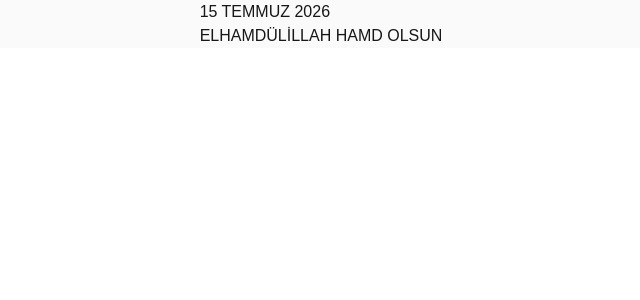
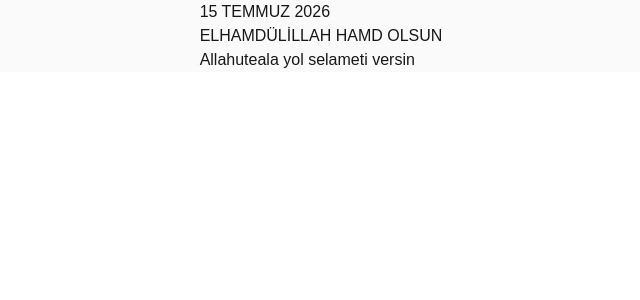
Before and after one commit to habipyilmaz/namaz-vds, a Next.js app: page / in a window 1280 px wide. Shown: the top 300 px of the page, without its empty margins (319-959 px from the left). Built offline with nearby package versions, Linux system fonts and the light colour scheme.

Commit message:
deploy remote testi

```diff
--- a/src/app/page.js
+++ b/src/app/page.js
@@ -7,6 +7,7 @@ export default function Home() {
 
              <h1>15 TEMMUZ 2026</h1>
        <h1>ELHAMDÜLİLLAH HAMD OLSUN</h1>
+        <h1>Allahuteala yol selameti versin</h1>
 
     </div>
     </div>
```
Also changed, not shown: Yayınla.txt.
